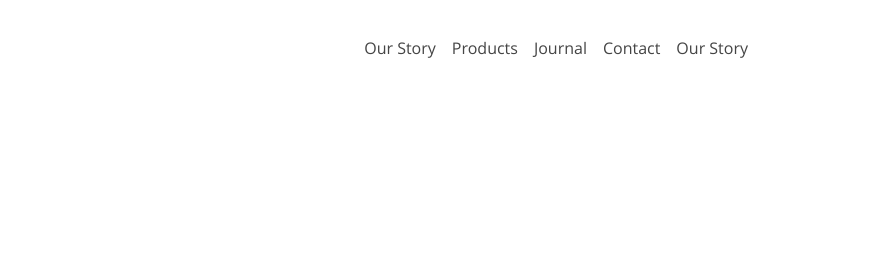
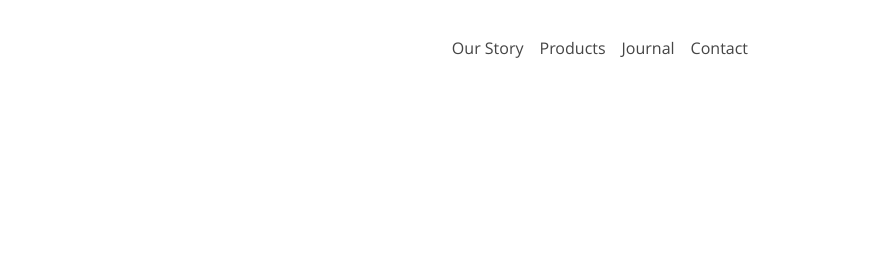
Before and after one commit to volcas/ark-studio, a plain HTML site: page index.html in a window 1280 px wide. Shown: the top 280 px of the page, 404-1280 px from the left. Drawn offline with Linux system fonts and the light colour scheme.

Commit message:
Update index.html

```diff
--- a/index.html
+++ b/index.html
@@ -21,7 +21,6 @@
 					<li><a id='nav_item_2' href="#">Products</a></li>
 					<li><a id='nav_item_3' href="#">Journal</a></li>
 					<li><a id='nav_item_4' href="#">Contact</a></li>
-					<li><a id='nav_item_1' href="#">Our Story</a></li>
 				</ul>
 			</nav>
 		</div>
```
